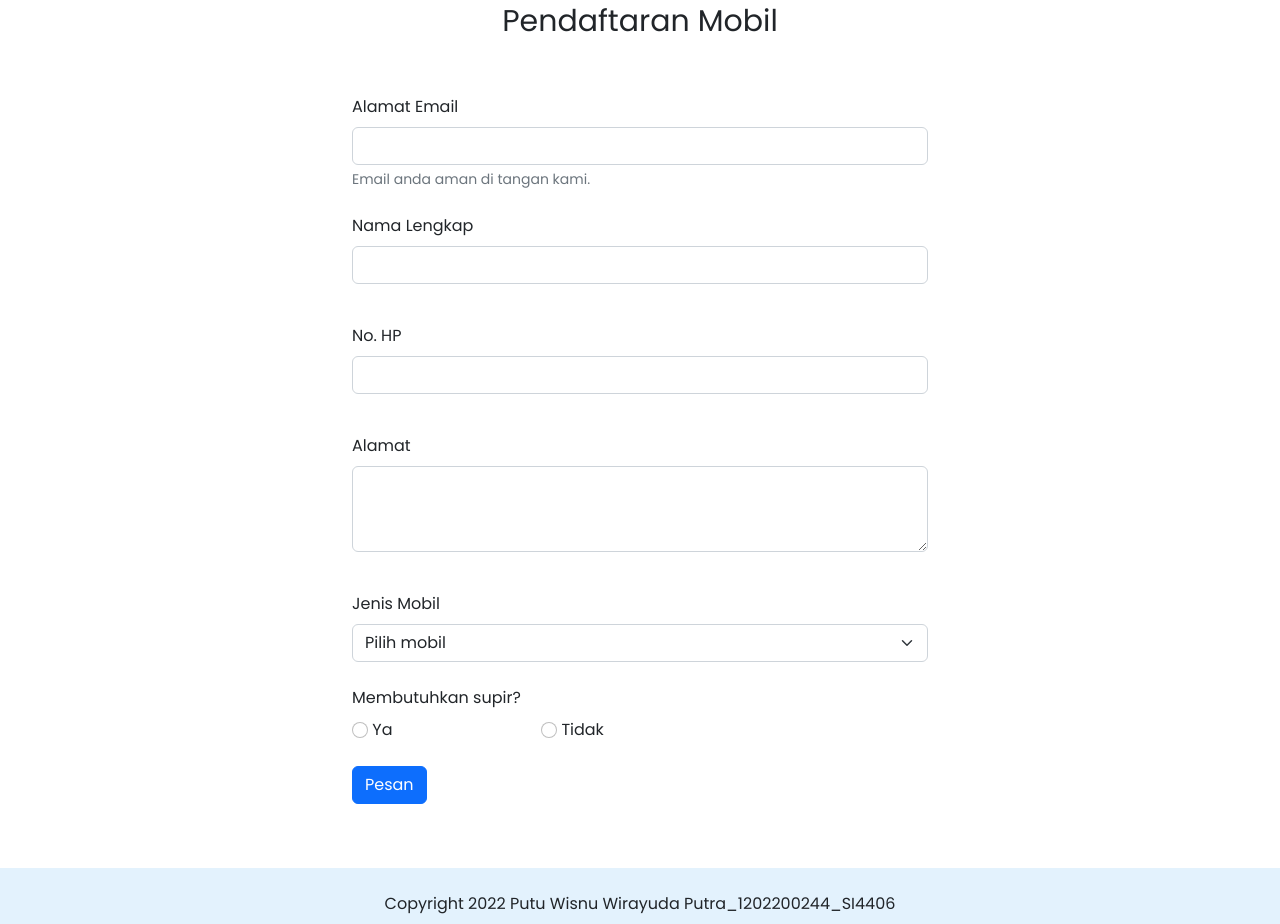
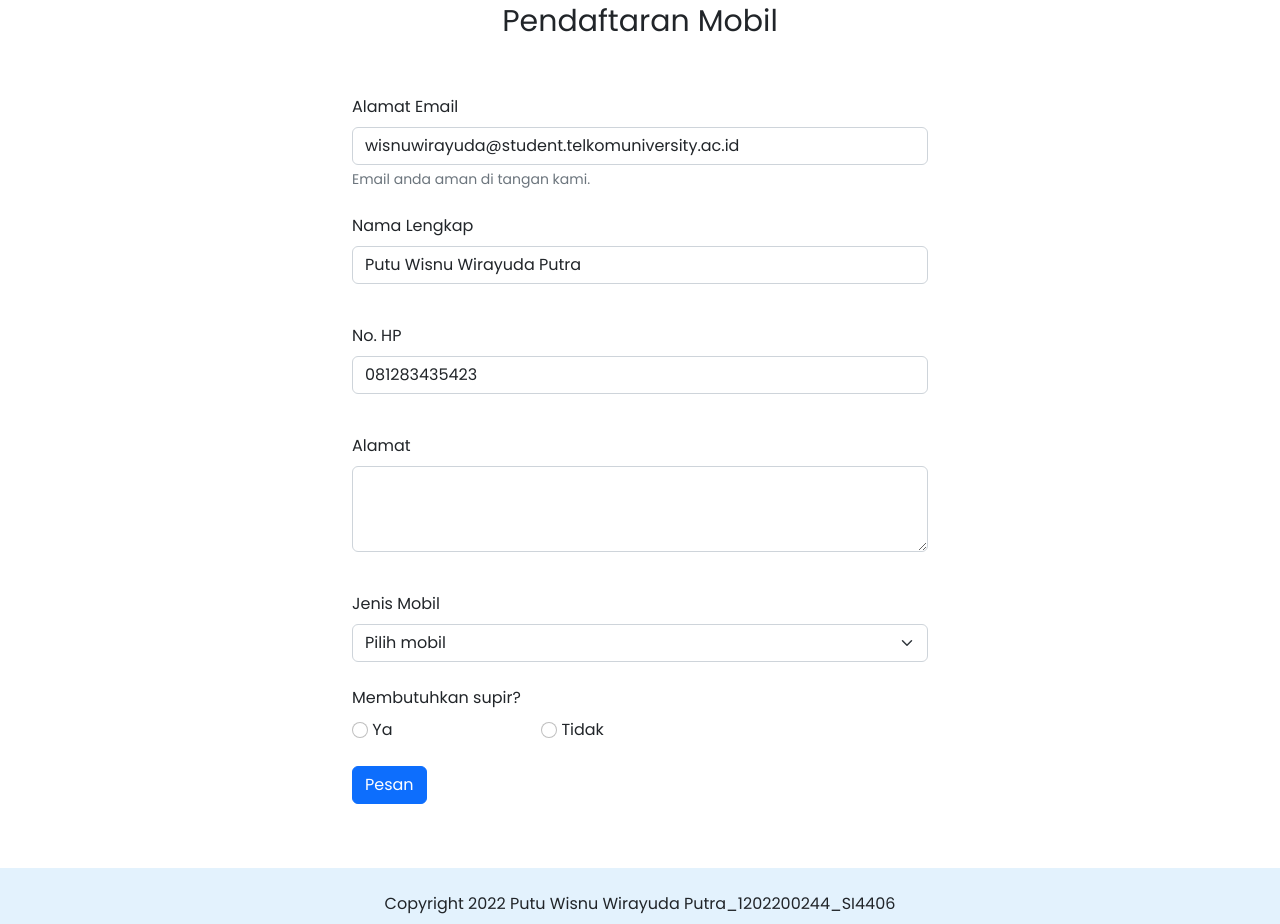
Before and after one commit to wisnuwirayuda15/personal-coursework, a plain HTML site: page MODUL1 WISNU/index.html in a window 1280 px wide. Shown: the part 2293-3217 px from the top of the page. Drawn offline with nearby package versions, Linux system fonts and the light colour scheme.

Commit message:
Update index.html

```diff
--- a/MODUL1 WISNU/index.html
+++ b/MODUL1 WISNU/index.html
@@ -151,15 +151,15 @@
             <div class="container" style="max-width: 600px">
                 <div class="mb-3">
                     <label class="form-label">Alamat Email</label>
-                    <input type="email" class="form-control" id="mail" aria-describedby="emailHelp">
+                    <input type="email" class="form-control" id="mail" aria-describedby="emailHelp" value="wisnuwirayuda@student.telkomuniversity.ac.id">
                     <div id="emailHelp" class="form-text">Email anda aman di tangan kami.</div><br>
                     <div class="mb-3">
                         <label class="form-label">Nama Lengkap</label>
-                        <input type="text" class="form-control" id="name"><br>
+                        <input type="text" class="form-control" id="name" value="Putu Wisnu Wirayuda Putra"><br>
                     </div>
                     <div class="mb-3">
                         <label class="form-label">No. HP</label>
-                        <input type="number" class="form-control" id="phone"><br>
+                        <input type="tel" class="form-control" id="phone" value="081283435423"><br>
                     </div>
                     <div class="mb-3">
                         <label class="form-label">Alamat</label>
@@ -191,7 +191,7 @@
         <br>
         <footer>
             <div class="container text-center">
-                <a data-bs-toggle="modal" data-bs-target="#cpmodal"">
+                <a data-bs-toggle="modal" data-bs-target="#cpmodal">
                 <p>Copyright 2022 Putu Wisnu Wirayuda Putra_1202200244_SI4406</p>
                 </a>
             </div>
```
